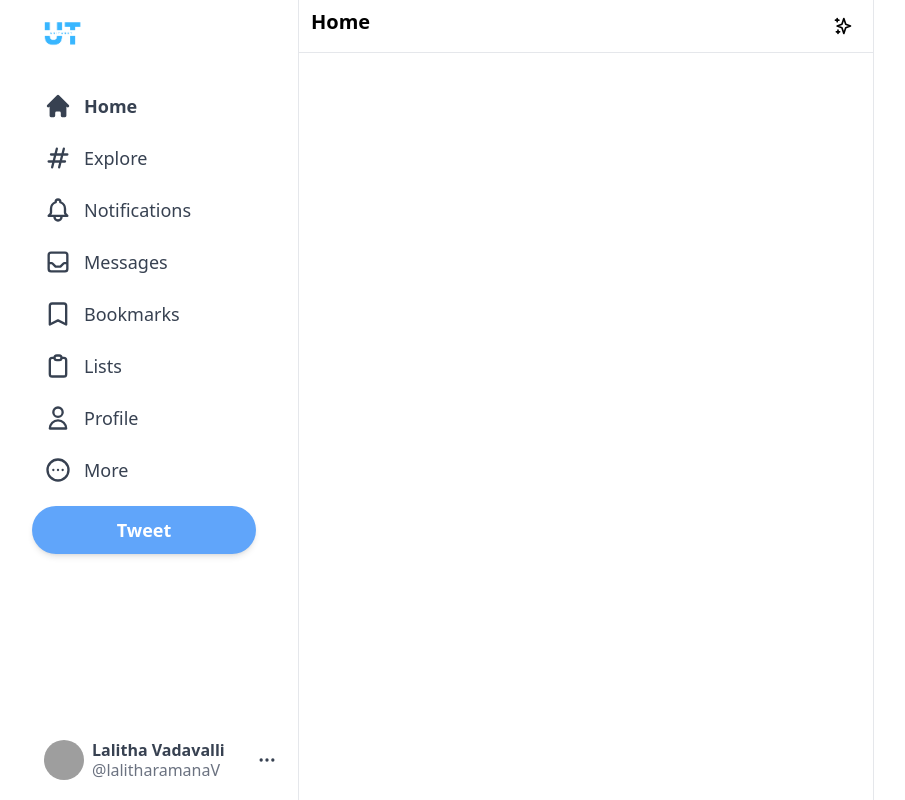
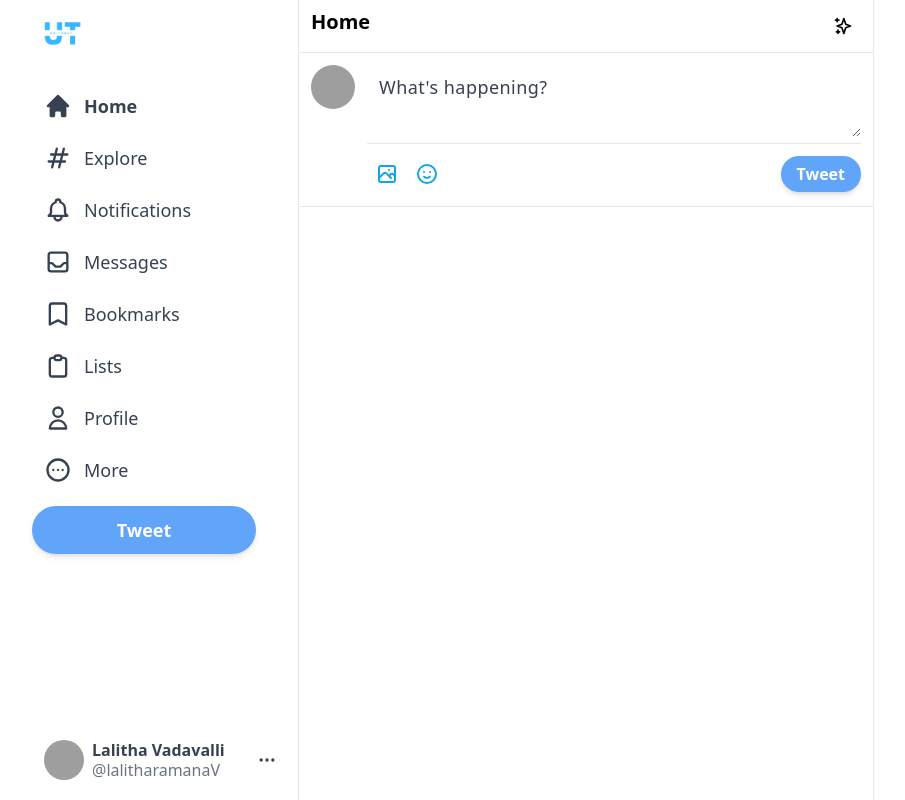
Before and after one commit to LalithaRamanaV/unitweet, a Next.js app: page / in a window 1280 px wide. Shown: the whole page, without its empty margins (72-977 px from the left). Built offline with nearby package versions, Linux system fonts and the light colour scheme; grey boxes are pictures that could not be loaded.

Commit message:
create input

```diff
--- a/components/Feed.js
+++ b/components/Feed.js
@@ -1,5 +1,6 @@
 import { SparklesIcon } from '@heroicons/react/outline'
 import React from 'react'
+import Input from './Input'
 
 function Feed() {
   return (
@@ -10,6 +11,7 @@
             <SparklesIcon className="h-5" />
      </div>
     </div>
+    <Input/>
     </div>
   )
 }
--- /dev/null
+++ b/components/Input.js
@@ -0,0 +1,30 @@
+import { EmojiHappyIcon, PhotographIcon } from '@heroicons/react/outline'
+import React from 'react'
+
+export default function Input() {
+  return (
+    <div className="flex border-b border-gray-200 p-3 space-x-3">
+        <img
+        className="h-11 w-11 rounded-full cursor-pointer hover:brightness-95"
+        src="https://avatars.githubusercontent.com/u/58090261?v=4"
+         alt="user-img"
+         />
+        <div className="w-full divide-y divide-gray-200">
+            <div className="">
+               <textarea
+                className="w-full border-none focus:ring-0 text-lg placeholder-gray-700 tracking-wide min-h-[50px] text-gray-700"
+                rows="2"
+                placeholder="What's happening?"
+              ></textarea>
+            </div>
+            <div className="flex items-center justify-between pt-2.5">
+                <div className="flex">
+                <PhotographIcon className="h-10 w-10 hoverEffect p-2 text-sky-500 hover:bg-sky-100" />
+                <EmojiHappyIcon className="h-10 w-10 hoverEffect p-2 text-sky-500 hover:bg-sky-100" />
+                </div>
+                <button className="bg-blue-400 text-white px-4 py-1.5 rounded-full font-bold shadow-md hover:brightness-95 ">Tweet</button>
+            </div>
+        </div>
+    </div>
+  )
+}
--- a/package.json
+++ b/package.json
@@ -15,6 +15,7 @@
     "react-dom": "18.2.0"
   },
   "devDependencies": {
+    "@tailwindcss/forms": "^0.5.2",
     "autoprefixer": "^10.4.7",
     "eslint": "8.19.0",
     "eslint-config-next": "12.2.2",
--- a/tailwind.config.js
+++ b/tailwind.config.js
@@ -7,5 +7,5 @@
   theme: {
     extend: {},
   },
-  plugins: [],
+  plugins: [require('@tailwindcss/forms'),],
 }
```
Also changed, not shown: 1 other file (tests, documents, lock files or other folders).
